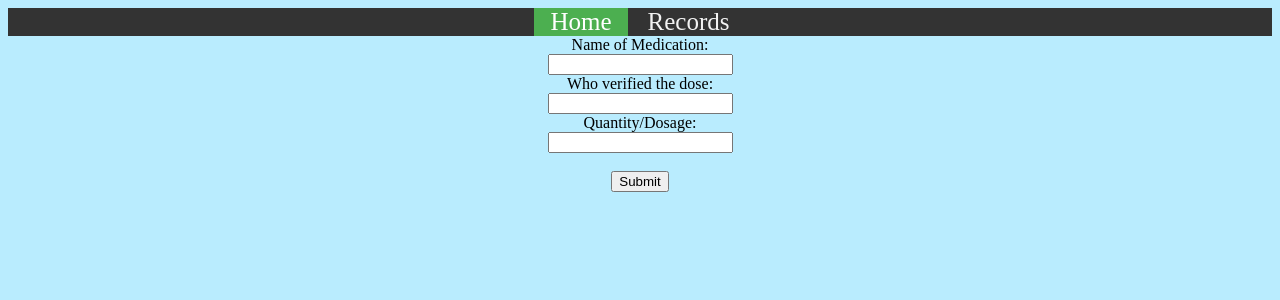
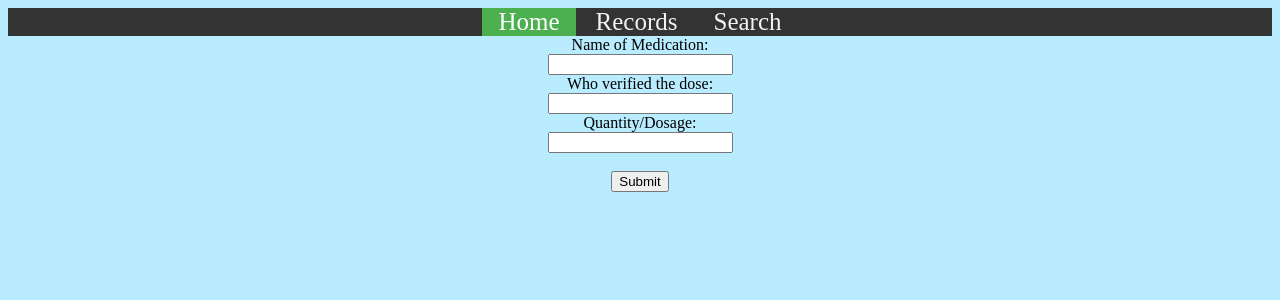
Before and after one commit to resetii/Capstone-MedicationBlockchain, a Flask app: page /dataentry in a window 1280 px wide. Shown: the top 300 px of the page. Run offline with Flask 2, Linux system fonts and the light colour scheme; parts of the project's set-up code (start-up, migrations or seed data) failed here and were passed over.

Commit message:
Update index.html
added search link

```diff
--- a/templates/index.html
+++ b/templates/index.html
@@ -55,6 +55,7 @@ table {
 <div class="topnav">
   <a class="active" href="/">Home</a>
   <a href="records">Records</a>
+  <a href="search">Search</a>
 </div>
 
 
```
